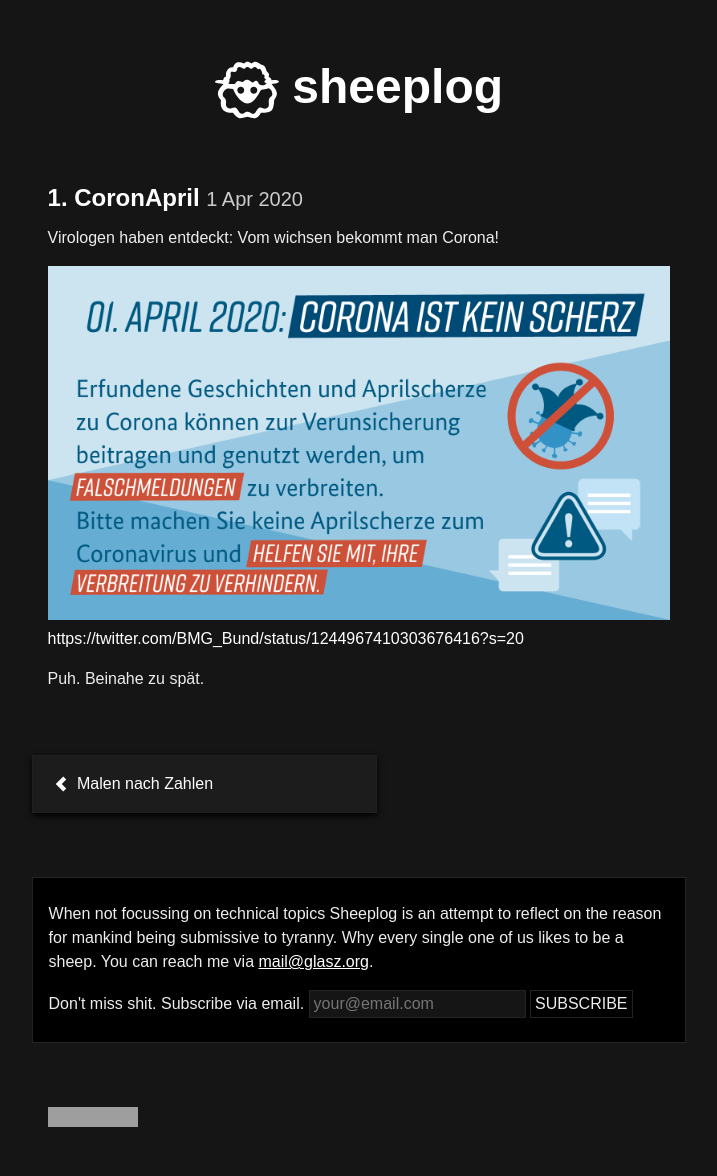
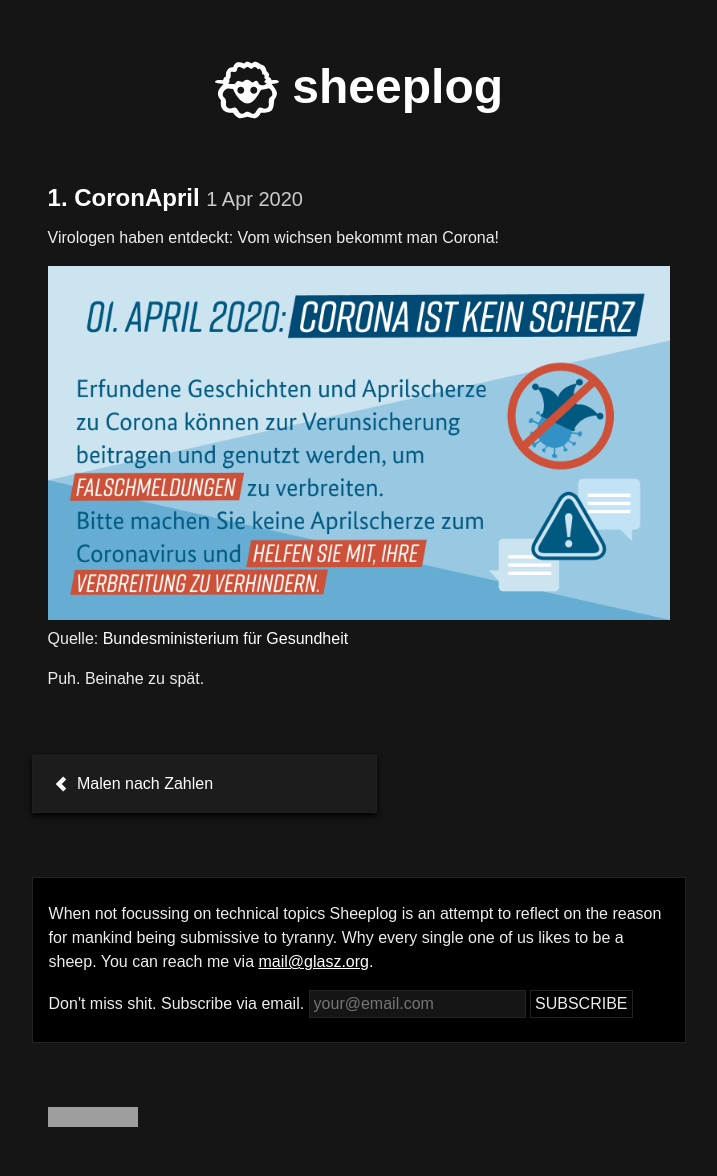
Before and after one commit to glaszig/glaszig.github.io, a Jekyll site: the page built from _posts/2020-04-01-1-coronapril.md, in a window 1280 px wide. Shown: the whole page, without its empty margins (281-998 px from the left). Built offline with Jekyll 4.4.1, drawn with Linux system fonts in a browser that asks for light colours; grey boxes are pictures that could not be loaded.

Commit message:
improved source link

```diff
--- a/_posts/2020-04-01-1-coronapril.md
+++ b/_posts/2020-04-01-1-coronapril.md
@@ -10,7 +10,7 @@ Virologen haben entdeckt: Vom wichsen bekommt man Corona!
 <figure>
 <img src="/static/sheeplog/coronapril.png" alt="CoronApril" style="width:100%">
 <figcaption>
-  <a href="https://twitter.com/BMG_Bund/status/1244967410303676416?s=20">https://twitter.com/BMG_Bund/status/1244967410303676416?s=20</a>
+  Quelle: <a href="https://twitter.com/BMG_Bund/status/1244967410303676416?s=20">Bundesministerium für Gesundheit</a>
 </figcaption>
 </figure>
 
```
